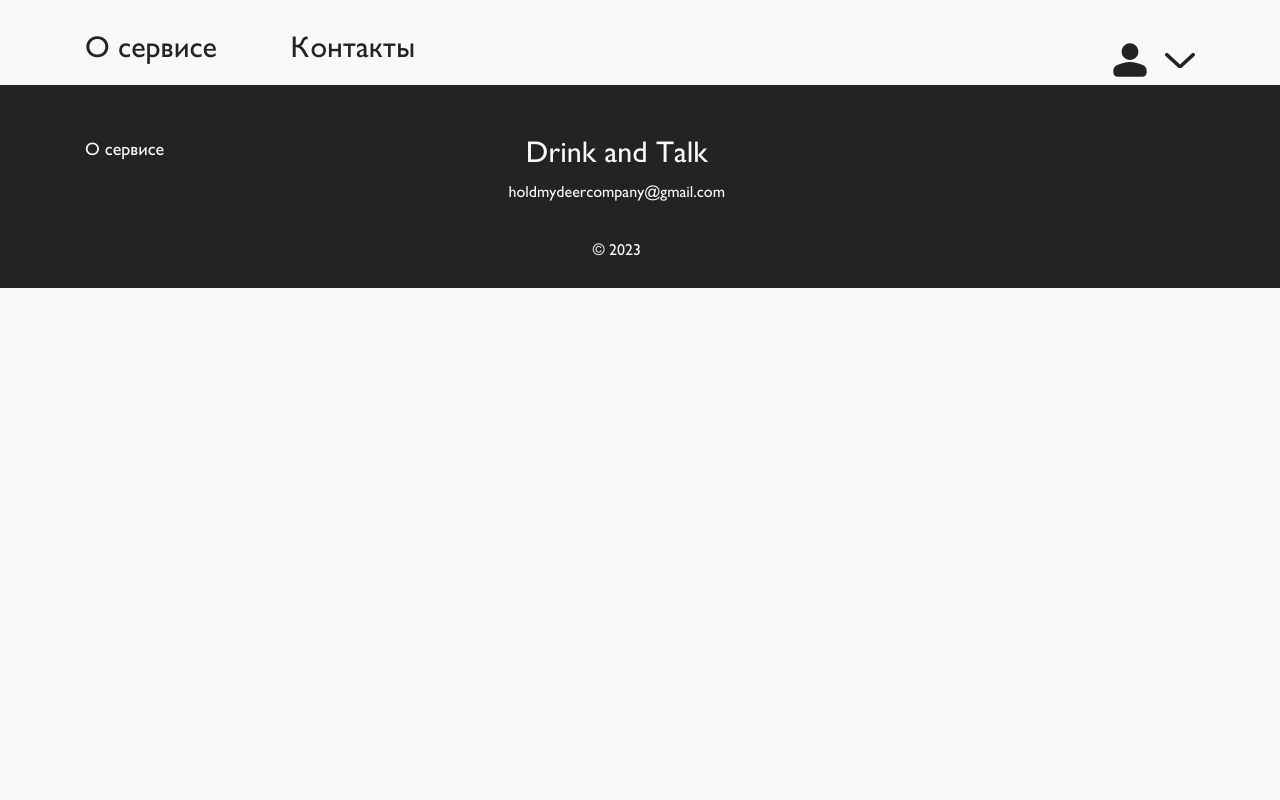
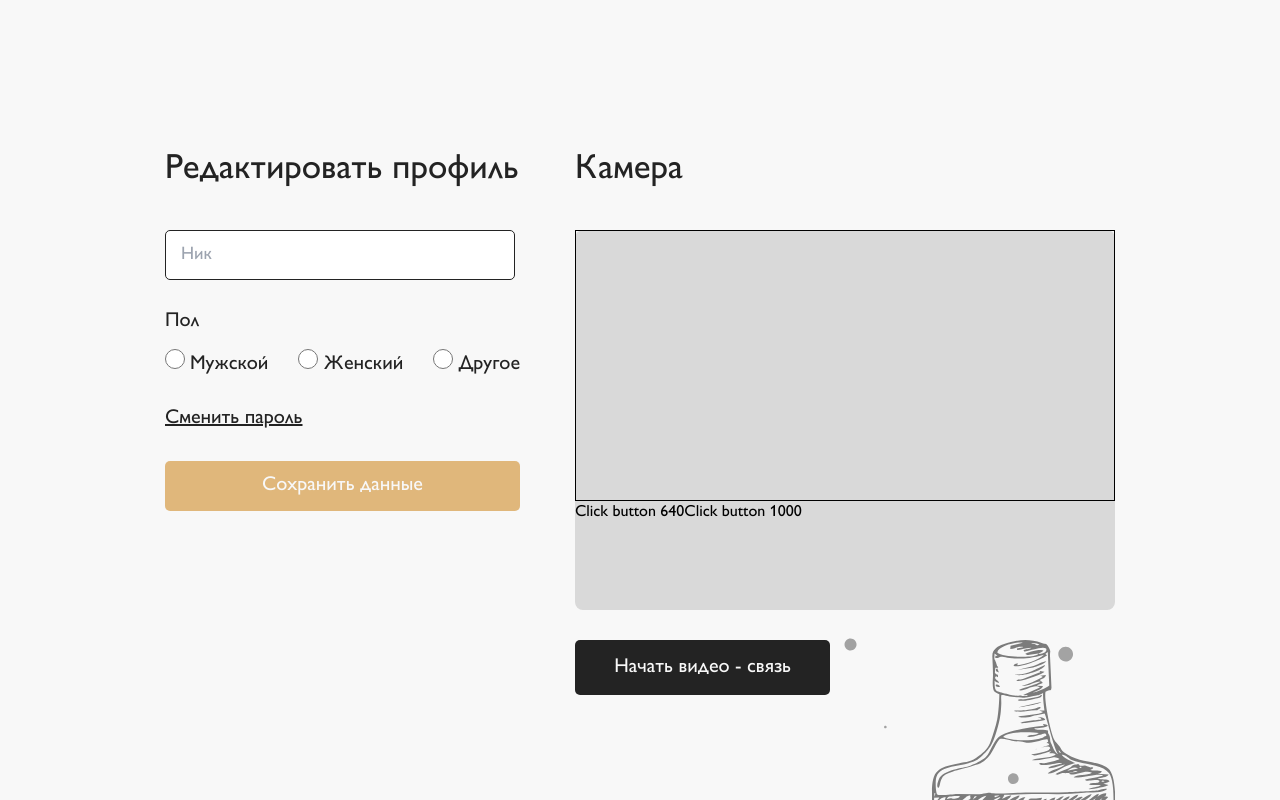
Before and after one commit to StasKudinow/drink-and-talk_frontend, a React (Create React App) app: page /profile in a window 1280 px wide. Shown: the top 800 px of the page. Built offline with nearby package versions, Linux system fonts and the light colour scheme; no server answers.

Commit message:
landing profile page

```diff
--- a/src/components/App.js
+++ b/src/components/App.js
@@ -11,6 +11,7 @@ import Register from './Register'
 import Login from './Login'
 import ChangePassword from './ChangePassword'
 import CreateBar from './CreateBar'
+import Profile from './Profile'
 
 
 
@@ -78,6 +79,13 @@ function App() {
           loggedIn={loggedIn}
         />
 
+        <ProtectedRoute
+          path="/profile"
+          component={Profile}
+          loggedIn={loggedIn}
+          onPopupOpen={handleChangePasswordPopupOpen}
+        />
+
       </Switch>
 
       <Footer />
--- a/src/components/Button.js
+++ b/src/components/Button.js
@@ -1,4 +1,4 @@
-import { useHistory } from 'react-router-dom'
+import { useHistory, useLocation } from 'react-router-dom'
 
 function Button({
   variant,
@@ -16,6 +16,7 @@ function Button({
 }) {
 
   const history = useHistory()
+  const location = useLocation()
 
   function openLink() {
     history.push(url)
@@ -54,11 +55,11 @@ function Button({
   switch (variant) {
     case 'black-button':
       buttonClassName = `
-          w-70
-          h-15
+          ${location.pathname === '/profile' ? 'w-51': 'w-70'}
+          ${location.pathname === '/profile' ? 'h-11': 'h-15'}
           bg-black
           font-normal
-          text-h3-web
+          ${location.pathname === '/profile' ? 'text-text-sm-web': 'text-h3-web'}
           leading-7
           text-white
           rounded-default
@@ -130,9 +131,9 @@ function Button({
           h-10
           bg-orange
           font-normal
-          text-22
+          ${location.pathname === '/profile' ? 'text-text-sm-web': 'text-22'}
           leading-6
-          text-black
+          ${location.pathname === '/profile' ? 'text-white': 'text-black'}
           rounded-default
           duration-300
           z-10
--- a/src/components/Header.js
+++ b/src/components/Header.js
@@ -1,5 +1,5 @@
 import { useState } from 'react'
-import { useHistory } from 'react-router-dom'
+import { useHistory, useLocation } from 'react-router-dom'
 
 import Button from './Button'
 import DropDownMenu from './DropDownMenu'
@@ -9,6 +9,7 @@ function Header({ loggedIn, onPopupOpen, onLogout }) {
   const [isMenuOpen, setIsMenuOpen] = useState(false)
 
   const history = useHistory()
+  const location = useLocation()
 
   let profileButton
 
@@ -45,7 +46,7 @@ function Header({ loggedIn, onPopupOpen, onLogout }) {
   }
 
   return (
-    <header className="container mx-auto w-222 pt-7 flex justify-between">
+    <header className={`container mx-auto w-222 pt-7 ${location.pathname === '/profile' ? 'hidden' : 'flex'} justify-between`}>
       <nav>
         <ul className="w-66 flex justify-between">
           <li>
--- /dev/null
+++ b/src/components/Profile.js
@@ -0,0 +1,141 @@
+import { useState } from 'react'
+import { Formik, Form, Field } from 'formik'
+
+import Button from './Button'
+import VideoBlock from './VideoBlock'
+
+import { validateLogin } from '../utils/validate'
+
+function Profile({ onPopupOpen }) {
+
+  const [disabled, setDisabled] = useState(false)
+
+  const inputClassName =
+    `
+      w-70
+      h-10
+      mb-6
+      p-3
+      font-normal
+      text-text-xsm-all
+      leading-5
+      text-black
+      border
+      rounded-default
+    `
+
+  const errorInputClassName =
+    `
+      w-70
+      h-10
+      mb-6
+      p-3
+      font-normal
+      text-text-xsm-all
+      leading-5
+      text-error-red
+      border
+      border-error-red
+      rounded-default
+    `
+
+  function handleProfileSubmit(values) {
+    //TODO: submit profile
+  }
+
+  return (
+    <main className="container mx-auto px-33 pt-30 flex justify-between relative">
+      <section className="w-71 flex flex-col">
+        <h2 className="mb-8 font-normal text-h2-mob leading-10 text-black">Редактировать профиль</h2>
+        <Formik
+          initialValues={{
+            login: ''
+          }}
+          onSubmit={(values, {resetForm}) => {
+            handleProfileSubmit(values)
+            resetForm()
+          }}
+          validateOnMount
+        >
+          {({ errors, touched, handleChange, values, isValid }) => (
+            <Form noValidate>
+              <Field
+                className={errors.login && touched.login ? errorInputClassName : inputClassName}
+                type="text"
+                name="login"
+                placeholder="Ник"
+                value={values.login}
+                onChange={handleChange}
+                validate={validateLogin}
+                required
+              />
+              <p className="mb-3 font-normal text-text-sm-web leading-6 text-black">Пол</p>
+              <div className="mb-6 flex justify-between">
+                <label className="font-normal text-text-sm-web leading-6 text-black cursor-pointer">
+                  <Field
+                    className="w-4 h-4 mr-1"
+                    type="radio"
+                    name="sex"
+                    value="male"
+                  />
+                  Мужской
+                </label>
+                <label className="font-normal text-text-sm-web leading-6 text-black cursor-pointer">
+                  <Field
+                    className="w-4 h-4 mr-1"
+                    type="radio"
+                    name="sex"
+                    value="female"
+                  />
+                  Женский
+                </label>
+                <label className="font-normal text-text-sm-web leading-6 text-black cursor-pointer">
+                  <Field
+                    className="w-4 h-4 mr-1"
+                    type="radio"
+                    name="sex"
+                    value="other"
+                  />
+                  Другое
+                </label>
+              </div>
+              <button
+                className="mb-6 font-normal text-text-sm-web leading-6 text-black underline hover:opacity-50 duration-300"
+                type="button"
+                onClick={onPopupOpen}
+              >
+                Сменить пароль
+              </button>
+              <Button
+                text="Сохранить данные"
+                variant="submit"
+                handler="null"
+                type="submit"
+                onDisabled={!isValid ? setDisabled(true) : setDisabled(false)}
+                disabled={disabled}
+              />
+            </Form>
+          )}
+        </Formik>
+      </section>
+      <section className="w-108 flex flex-col">
+        <div className="w-154 h-152 bg-dots_4 bg-cover absolute top-55 right-34" />
+        <h2 className="mb-8 font-normal text-h2-mob leading-10 text-black">Камера</h2>
+        <div className="w-full h-76 mb-6 bg-gray rounded-lg z-10">
+          <VideoBlock />
+        </div>
+        <div className="flex justify-between">
+          <Button
+            text="Начать видео - связь"
+            variant="black-button"
+            handler="null"
+            type="button"
+          />
+          <div className="w-37 h-65 bg-profile_image" />
+        </div>
+      </section>
+    </main>
+  )
+}
+
+export default Profile
--- a/src/components/Register.js
+++ b/src/components/Register.js
@@ -23,7 +23,7 @@ function Register({ isOpen, onClose, isLoginClick }) {
       rounded-default
     `
 
-    const errorInputClassName =
+  const errorInputClassName =
     `
       w-71
       h-10
--- a/tailwind.config.js
+++ b/tailwind.config.js
@@ -20,6 +20,7 @@ module.exports = {
         dots_1: 'url(../src/images/dots_1.svg)',
         dots_2: 'url(../src/images/dots_2.svg)',
         dots_3: 'url(../src/images/dots_3.svg)',
+        dots_4: 'url(../src/images/dots_4.svg)',
         main_img: 'url(../src/images/main_img.svg)',
         main_img_2: 'url(../src/images/main_img_2.svg)',
         categories_img: 'url(../src/images/categories_img.svg)',
@@ -28,13 +29,14 @@ module.exports = {
         bar_image: 'url(../src/images/bar_image.svg)',
         popup_close_btn: 'url(../src/images/popup_close_btn.svg)',
         add_image: 'url(../src/images/add_image.svg)',
+        profile_image: 'url(../src/images/profile_image.svg)',
       },
       colors: {
         black: '#232323',
         orange: '#C97800',
         white: '#F8F8F8',
         green: '#2DC033',
-        gray: 'rgba(255, 255, 255, 0.3)',
+        gray: '#D9D9D9',
         'error-red': '#F50B0B',
         'text-black': '#101828',
         overlay: 'rgba(0, 0, 0, .4)',
```
Also changed, not shown: src/images/dots_4.svg (added), src/images/profile_image.svg (added).
